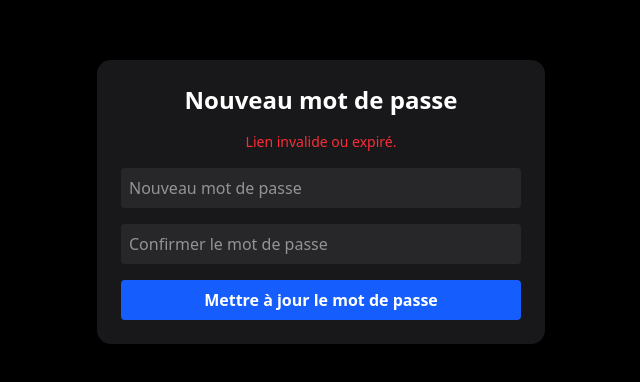
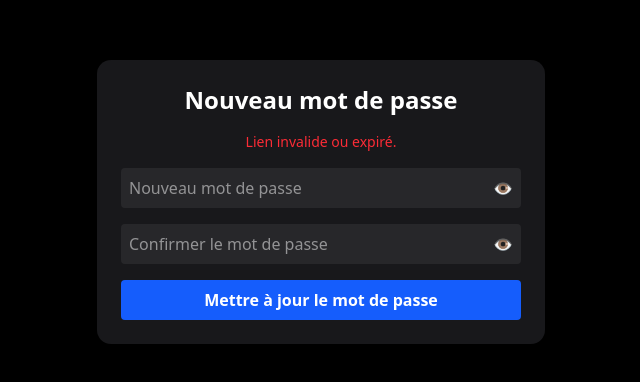
Before and after one commit to Sory-7564/my-omnia, a Next.js app: page /auth/reset-password in a window 1280 px wide. Shown: the part 198-580 px from the top of the page, without its empty margins (319-959 px from the left). Built offline with nearby package versions, Linux system fonts and the light colour scheme; no server answers.

Commit message:
Update page.tsx

```diff
--- a/src/app/auth/reset-password/page.tsx
+++ b/src/app/auth/reset-password/page.tsx
@@ -8,6 +8,8 @@ export default function ResetPasswordPage() {
   const router = useRouter()
   const [password, setPassword] = useState('')
   const [confirm, setConfirm] = useState('')
+  const [showPassword, setShowPassword] = useState(false)
+  const [showConfirm, setShowConfirm] = useState(false)
   const [loading, setLoading] = useState(false)
   const [checking, setChecking] = useState(true)
   const [error, setError] = useState('')
@@ -16,7 +18,6 @@ export default function ResetPasswordPage() {
   useEffect(() => {
     const checkSession = async () => {
       const { data } = await supabase.auth.getSession()
-      // Si pas de session (lien invalide), on affiche un message
       if (!data.session) {
         setError('Lien invalide ou expiré.')
       }
@@ -37,7 +38,6 @@ export default function ResetPasswordPage() {
     }
 
     setLoading(true)
-    // On met à jour le mot de passe de l'utilisateur connecté via la session temporaire
     const { error } = await supabase.auth.updateUser({ password })
 
     if (error) {
@@ -68,23 +68,43 @@ export default function ResetPasswordPage() {
         {error && <p className="text-red-500 text-sm text-center">{error}</p>}
         {success && <p className="text-green-500 text-sm text-center">{success}</p>}
 
+        {/* Nouveau mot de passe avec bouton 👁️ */}
+        <div className="relative">
           <input
-          type="password"
+            type={showPassword ? 'text' : 'password'}
             placeholder="Nouveau mot de passe"
             value={password}
             onChange={e => setPassword(e.target.value)}
             required
-          className="w-full p-2 rounded bg-zinc-800"
+            className="w-full p-2 rounded bg-zinc-800 pr-10"
           />
+          <button
+            type="button"
+            onClick={() => setShowPassword(!showPassword)}
+            className="absolute right-2 top-2 text-gray-400"
+          >
+            {showPassword ? '🙈' : '👁️'}
+          </button>
+        </div>
 
+        {/* Confirmer le mot de passe avec bouton 👁️ */}
+        <div className="relative">
           <input
-          type="password"
+            type={showConfirm ? 'text' : 'password'}
             placeholder="Confirmer le mot de passe"
             value={confirm}
             onChange={e => setConfirm(e.target.value)}
             required
-          className="w-full p-2 rounded bg-zinc-800"
+            className="w-full p-2 rounded bg-zinc-800 pr-10"
           />
+          <button
+            type="button"
+            onClick={() => setShowConfirm(!showConfirm)}
+            className="absolute right-2 top-2 text-gray-400"
+          >
+            {showConfirm ? '🙈' : '👁️'}
+          </button>
+        </div>
 
         <button
           type="submit"
```
Lines whose indentation alone changed are shown as unchanged.
